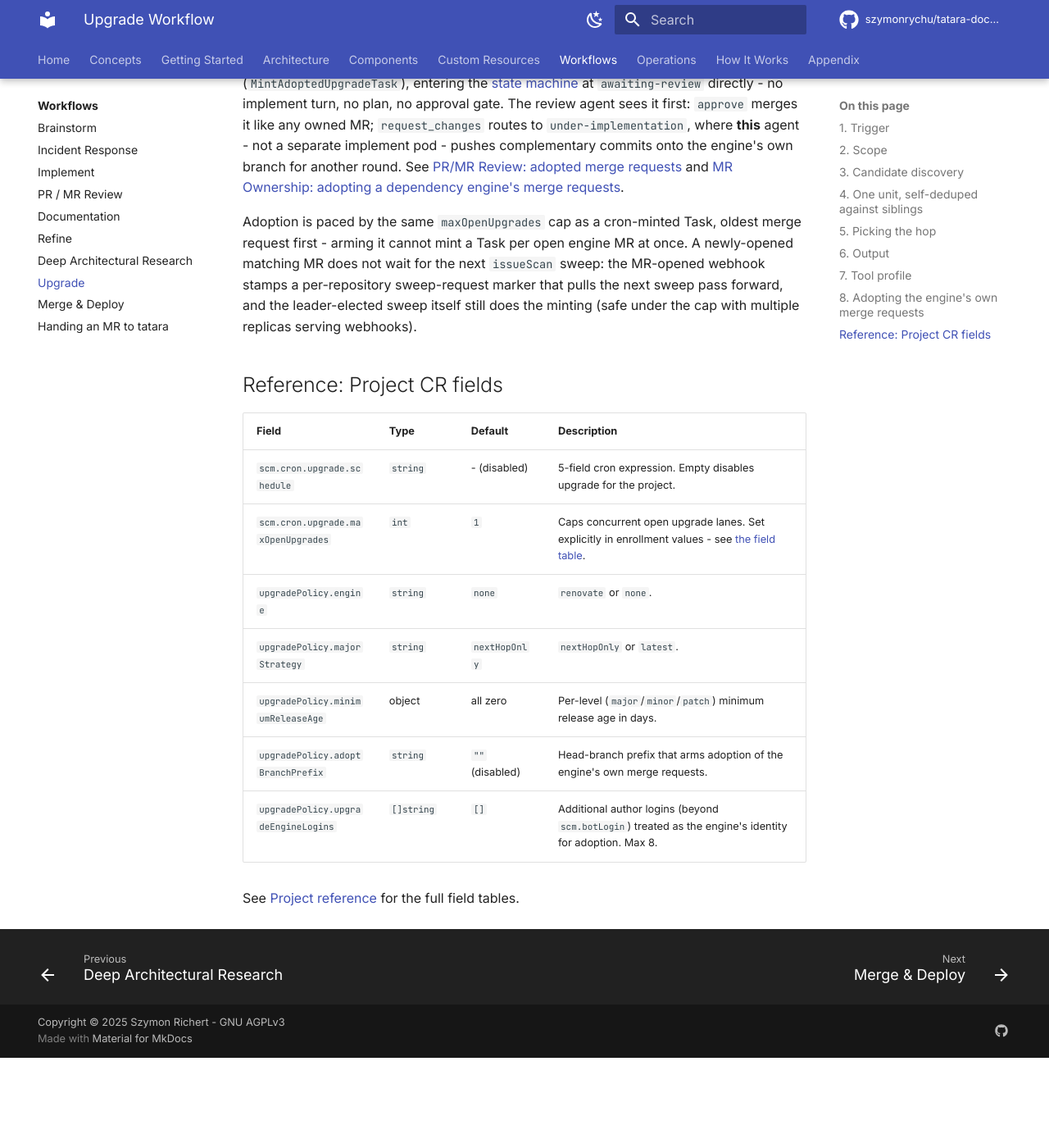
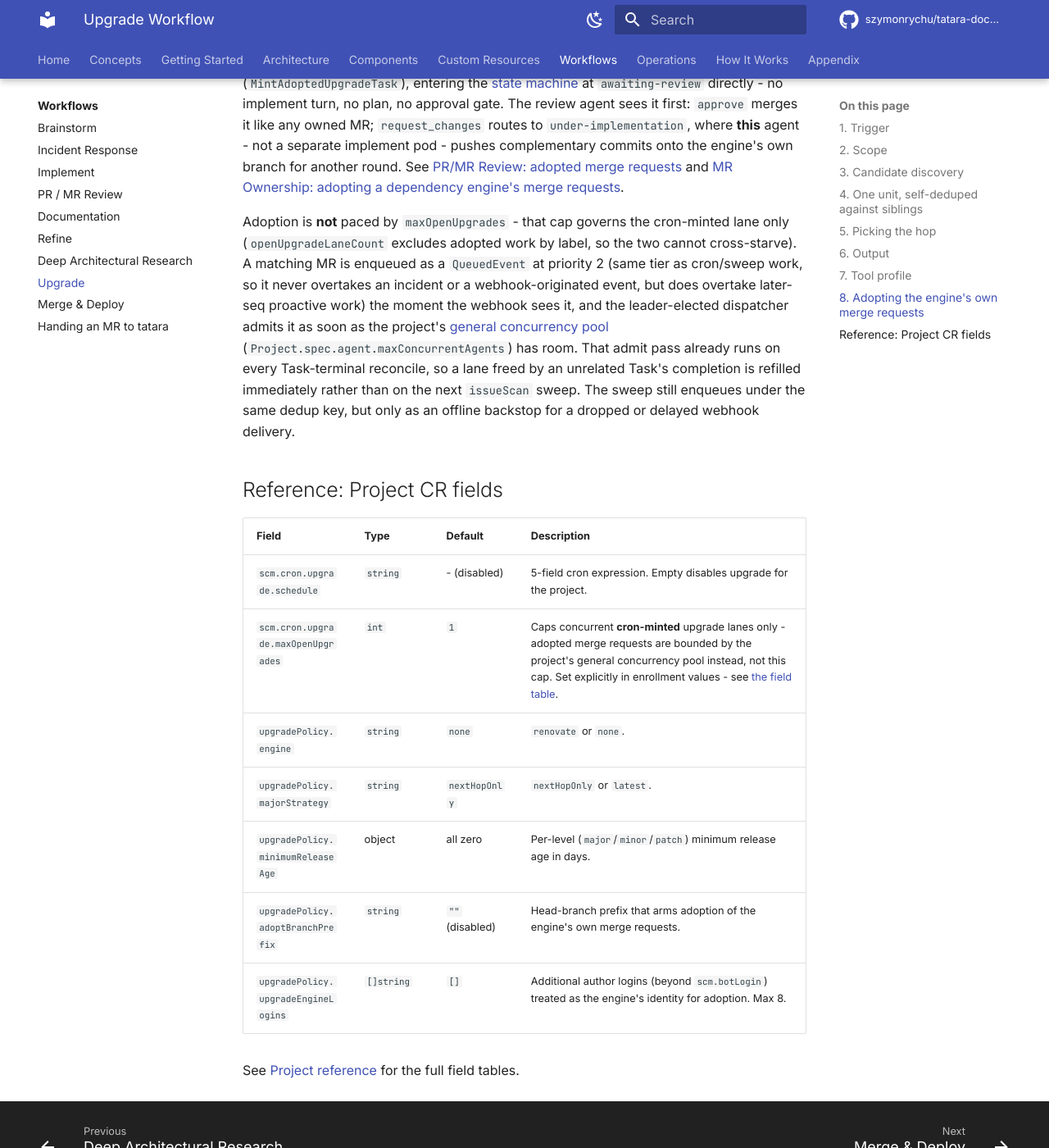
Before and after one commit to szymonrychu/tatara-documentation, an MkDocs documentation site: the page built from docs/workflows/upgrade.md, in a window 1280 px wide and 1400 px high, scrolled down 3930 px. Shown: the whole window at 82% size. Built offline with MkDocs 1.6.1 and Material for MkDocs 9.7.7, drawn with Linux system fonts in a browser that asks for light colours; comment, search, counter and statistics services are not loaded; the version menu is left out; before the commit the page ends 5220 px from its top, so only the background shows below that.

Commit message:
docs: upgrade adoption is queue-paced not maxOpenUpgrades; wrapper reports per-repo push failures
Two of the 13 tasks in this nightly batch shipped externally-visible
behavior the docs still described the old way:

- tatara-operator#612 replaced the upgrade-adoption cron/sweep-cap
  mechanism (maxOpenUpgrades pacing, tatara.dev/sweep-requested marker)
  with immediate QueuedEvent admission off the general concurrency pool.
  upgrade.md and ownership.md still described the retired mechanism.
- tatara-cli/tatara-operator (Task 9cdv4) changed CommitAndPushAll to
  attempt every repo instead of aborting on the first push failure, and
  added status.lastTurnFailedRepos. claude-code-wrapper.md documented
  lastTurnPushedRepos but had no mention of the new failed-repo field.

The other 11 tasks in the batch either shipped no external contract
change, or had already landed their own docs update as part of the
implementing Task (verified present on this branch: tatara-documentation
#41-44).

```diff
--- a/docs/workflows/upgrade.md
+++ b/docs/workflows/upgrade.md
@@ -163,18 +163,24 @@ complementary commits onto the engine's own branch for another round. See
 [PR/MR Review: adopted merge requests](review.md#adopted-merge-requests) and
 [MR Ownership: adopting a dependency engine's merge requests](../architecture/ownership.md#adopting-a-dependency-engines-merge-requests).
 
-Adoption is paced by the same `maxOpenUpgrades` cap as a cron-minted Task, oldest merge request
-first - arming it cannot mint a Task per open engine MR at once. A newly-opened matching MR does
-not wait for the next `issueScan` sweep: the MR-opened webhook stamps a per-repository
-sweep-request marker that pulls the next sweep pass forward, and the leader-elected sweep itself
-still does the minting (safe under the cap with multiple replicas serving webhooks).
+Adoption is **not** paced by `maxOpenUpgrades` - that cap governs the cron-minted lane only
+(`openUpgradeLaneCount` excludes adopted work by label, so the two cannot cross-starve). A
+matching MR is enqueued as a `QueuedEvent` at priority 2 (same tier as cron/sweep work, so it
+never overtakes an incident or a webhook-originated event, but does overtake later-seq
+proactive work) the moment the webhook sees it, and the leader-elected dispatcher admits it as
+soon as the project's [general concurrency pool](../reference/queued-event.md#queue-classes-and-capacity)
+(`Project.spec.agent.maxConcurrentAgents`) has room. That admit pass already runs on every
+Task-terminal reconcile, so a lane freed by an unrelated Task's
+completion is refilled immediately rather than on the next `issueScan` sweep. The sweep still
+enqueues under the same dedup key, but only as an offline backstop for a dropped or delayed
+webhook delivery.
 
 ## Reference: Project CR fields
 
 | Field | Type | Default | Description |
 |---|---|---|---|
 | `scm.cron.upgrade.schedule` | `string` | - (disabled) | 5-field cron expression. Empty disables upgrade for the project. |
-| `scm.cron.upgrade.maxOpenUpgrades` | `int` | `1` | Caps concurrent open upgrade lanes. Set explicitly in enrollment values - see [the field table](../reference/project.md#scmcronupgrade). |
+| `scm.cron.upgrade.maxOpenUpgrades` | `int` | `1` | Caps concurrent **cron-minted** upgrade lanes only - adopted merge requests are bounded by the project's general concurrency pool instead, not this cap. Set explicitly in enrollment values - see [the field table](../reference/project.md#scmcronupgrade). |
 | `upgradePolicy.engine` | `string` | `none` | `renovate` or `none`. |
 | `upgradePolicy.majorStrategy` | `string` | `nextHopOnly` | `nextHopOnly` or `latest`. |
 | `upgradePolicy.minimumReleaseAge` | object | all zero | Per-level (`major`/`minor`/`patch`) minimum release age in days. |
```
Also changed, not shown: docs/architecture/ownership.md (+5 -2 lines), docs/components/claude-code-wrapper.md (+3 -1 lines).
